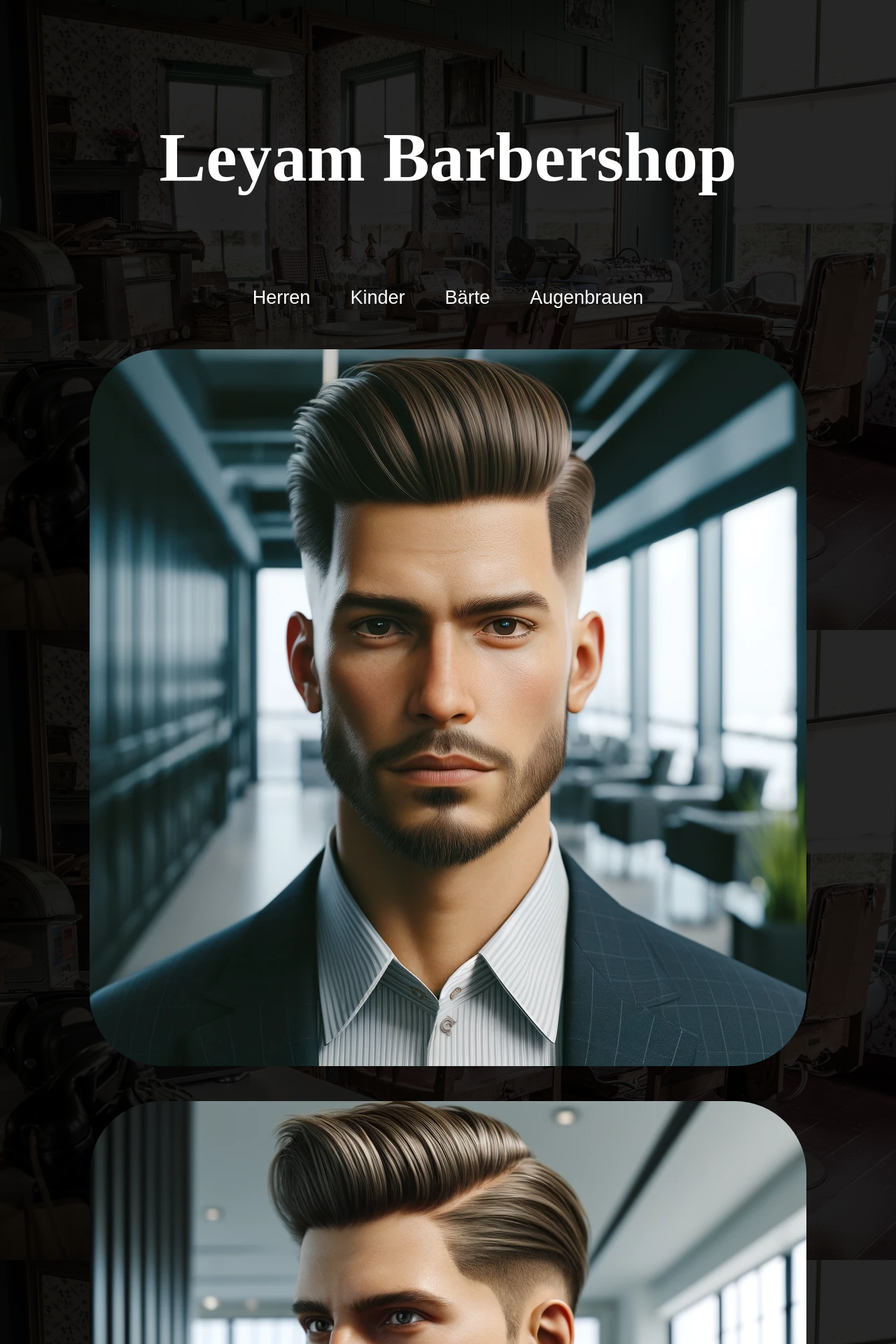
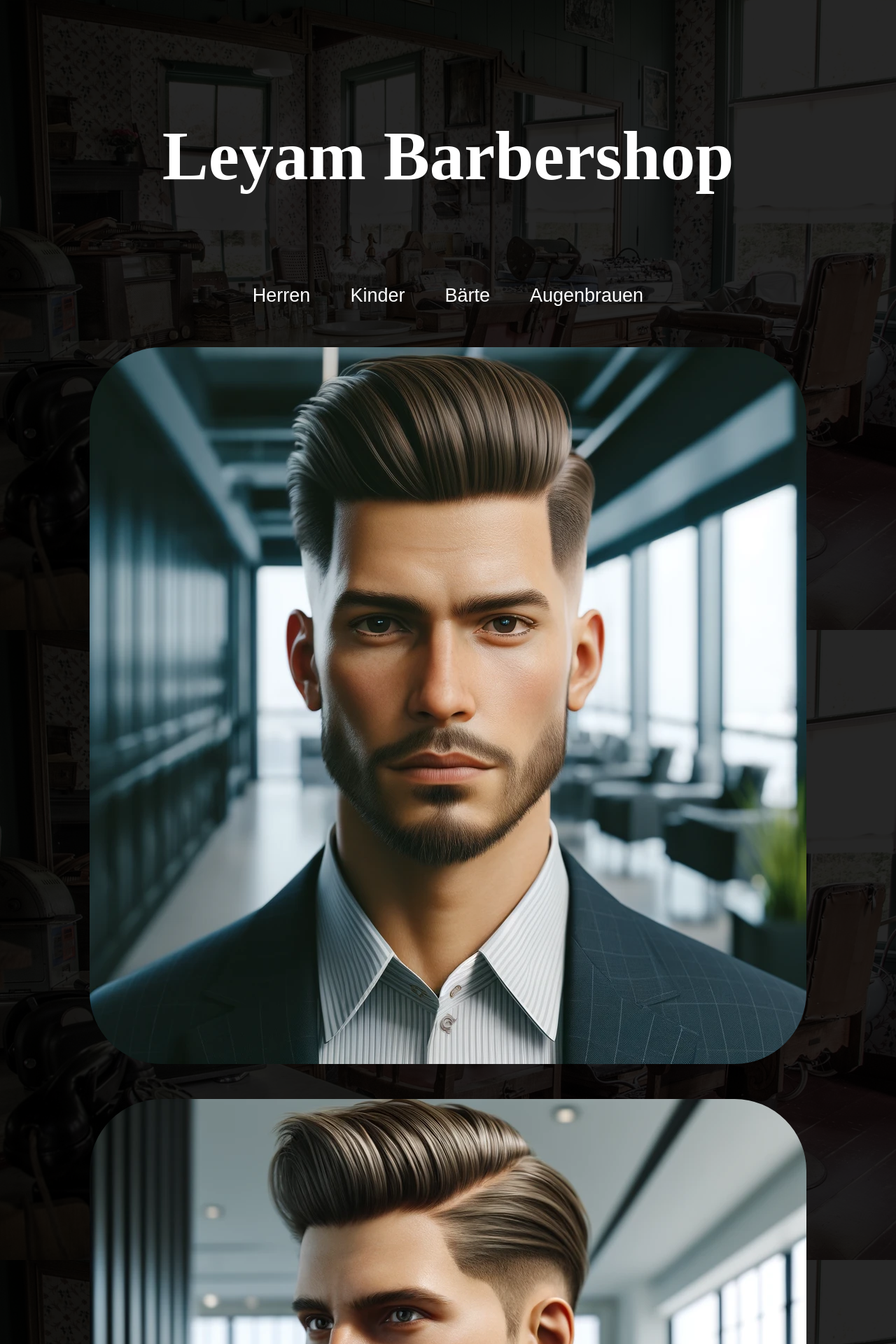
Before and after one commit to leyambarbershop/lbs, a Jekyll site: the page built from index.html, in a window 1280 px wide. Shown: the top 1920 px of the page at 70% size. Built offline with Jekyll 4.4.1, drawn with Linux system fonts in a browser that asks for light colours.

Commit message:
Add viewport and media descriptor to css (Heading)

```diff
--- a/_config.yml
+++ b/_config.yml
@@ -24,10 +24,10 @@
   Write an awesome description for your new site here. You can edit this
   line in _config.yml. It will appear in your document head meta (for
   Google search results) and in your feed.xml site description.
-#baseurl: "/barber" # the subpath of your site, e.g. /blog
-#url: http://alekszivko.github.io
-baseurl: ""
-url: ""
+baseurl: "/barber" # the subpath of your site, e.g. /blog
+url: http://alekszivko.github.io
+#baseurl: ""
+#url: ""
 #twitter_username: jekyllrb
 #github_username:  jekyll
 
--- a/_layouts/default.html
+++ b/_layouts/default.html
@@ -2,6 +2,7 @@
 <html>
   <head>
     <meta charset="utf-8">
+    <meta name="viewport" content="width=device-width, initial-scale=1">
     <title>{{ page.title }}</title>
     <link rel="stylesheet" href="assets/css/styles.css">
   </head>
--- a/_sass/main.scss
+++ b/_sass/main.scss
@@ -25,7 +25,8 @@
 }
 
 .header-text {
-  font-size: 100px;
+  //font-size: 100px;
+  font-size: 11vh;
   color: white;
   font-family: "Snell Roundhand", cursive;
 }
@@ -144,3 +145,9 @@
     height: 1px;
   }
 }*/
+
+@media only screen and (max-width: 680px) {
+  .header-text {
+    font-size: 5vh;
+    }
+}
```
